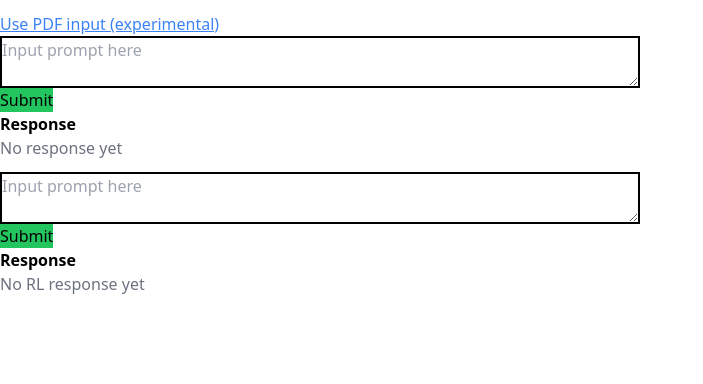
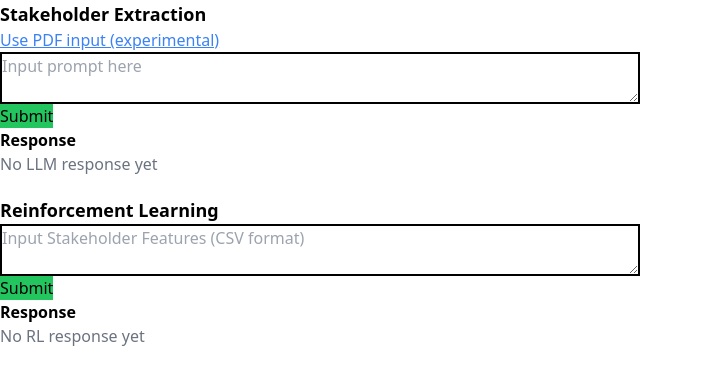
Before and after one commit to michaelzhan1/stakeholder-mapping, a Next.js app in the folder frontend/: page / in a window 1280 px wide. Shown: the top 384 px of the page, without its empty margins (0-703 px from the left). Built offline with nearby package versions, Linux system fonts and the light colour scheme.

Commit message:
Update frontend UI

```diff
--- a/frontend/src/app/page.js
+++ b/frontend/src/app/page.js
@@ -5,8 +5,8 @@ import RLRunner from "@/components/RLRunner";
 export default function Home() {
   return (
     <>
-      <TextStakeholderExtract className="mt-3" />
-      <RLRunner className="mt-3" />
+      <TextStakeholderExtract />
+      <RLRunner />
     </>
   );
 }
--- a/frontend/src/components/RLRunner.js
+++ b/frontend/src/components/RLRunner.js
@@ -32,9 +32,10 @@ export default function SampleInputAndResponse ({ className }) {
 
   return (
     <>
+      <div className="font-bold mt-5 text-lg">Reinforcement Learning</div>
       <div className={className}>
         <form onSubmit={handleSubmit} className="flex flex-col items-start">
-          <textarea name="input" placeholder="Input prompt here" required className="border-2 border-black w-1/2" />
+          <textarea name="input" placeholder="Input Stakeholder Features (CSV format)" required className="border-2 border-black w-1/2" />
           <button type="submit" className={loading ? inactiveButtonClass : activeButtonClass} disabled={loading}>Submit</button>
         </form>
 
--- a/frontend/src/components/TextStakeholderExtract.js
+++ b/frontend/src/components/TextStakeholderExtract.js
@@ -90,6 +90,7 @@ export default function SampleInputAndResponse ({ className }) {
 
   return (
     <>
+      <div className="font-bold text-lg">Stakeholder Extraction</div>
       <div className={className}>
         {/* TODO: popup modal that lets you view definitions*/}
         {usePdf ?
@@ -100,7 +101,7 @@ export default function SampleInputAndResponse ({ className }) {
 
         {usePdf ?
           <form onSubmit={handleSubmitPDF} className="flex flex-col items-start">
-            <input type="file" name="file" accept=".pdf" required className="border-2 border-black w-1/2" />
+            <input type="file" name="file" accept=".pdf" required className="" />
             <button type="submit" className={loading ? inactiveButtonClass : activeButtonClass} disabled={loading}>Submit PDF</button>
           </form>
           :
@@ -117,7 +118,7 @@ export default function SampleInputAndResponse ({ className }) {
           (response ?
             <div className="whitespace-pre-wrap">{response}</div>
             :
-            <div className="text-gray-500">No response yet</div>
+            <div className="text-gray-500">No LLM response yet</div>
           )
         }
       </div>
```
